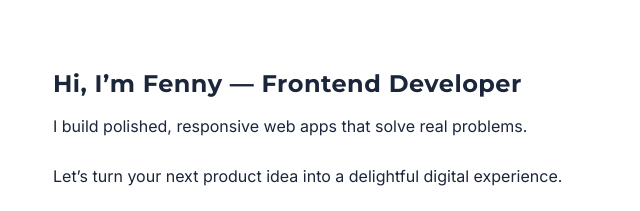
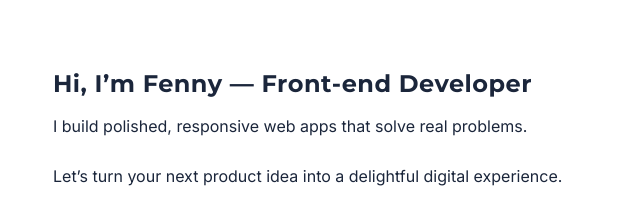
Before and after one commit to Feniparmar/fenny-portfolio, a website: page index.html in a window 1280 px wide. Shown: the part 308-519 px from the top of the page, 29-669 px from the left. Drawn offline with nearby package versions, Linux system fonts and the light colour scheme.

Commit message:
updated code

```diff
--- a/index.html
+++ b/index.html
@@ -3,7 +3,7 @@
 <head>
     <meta charset="UTF-8">
     <meta name="viewport" content="width=device-width, initial-scale=1.0">
-    <title>My Portfolio - Frontend Developer</title>
+    <title>My Portfolio - Front-end Developer</title>
     <link href="https://cdn.jsdelivr.net/npm/bootstrap@5.3.0/dist/css/bootstrap.min.css" rel="stylesheet">
     <link rel="preconnect" href="https://fonts.googleapis.com">
     <link rel="preconnect" href="https://fonts.gstatic.com" crossorigin>
@@ -39,7 +39,7 @@
         <div class="container h-100 d-flex align-items-center">
             <div class="row w-100">
                 <div class="col-lg-6 d-flex flex-column justify-content-center">
-                    <h1 class="display-4 fw-bold text-white mb-3">Hi, I’m Fenny — Frontend Developer</h1>
+                    <h1 class="display-4 fw-bold text-white mb-3">Hi, I’m Fenny — Front-end Developer</h1>
                     <p class="lead text-light mb-4">I build polished, responsive web apps that solve real problems.</p>
                     <p class="text-light mb-4">Let’s turn your next product idea into a delightful digital experience.</p>
                     <div>
```
